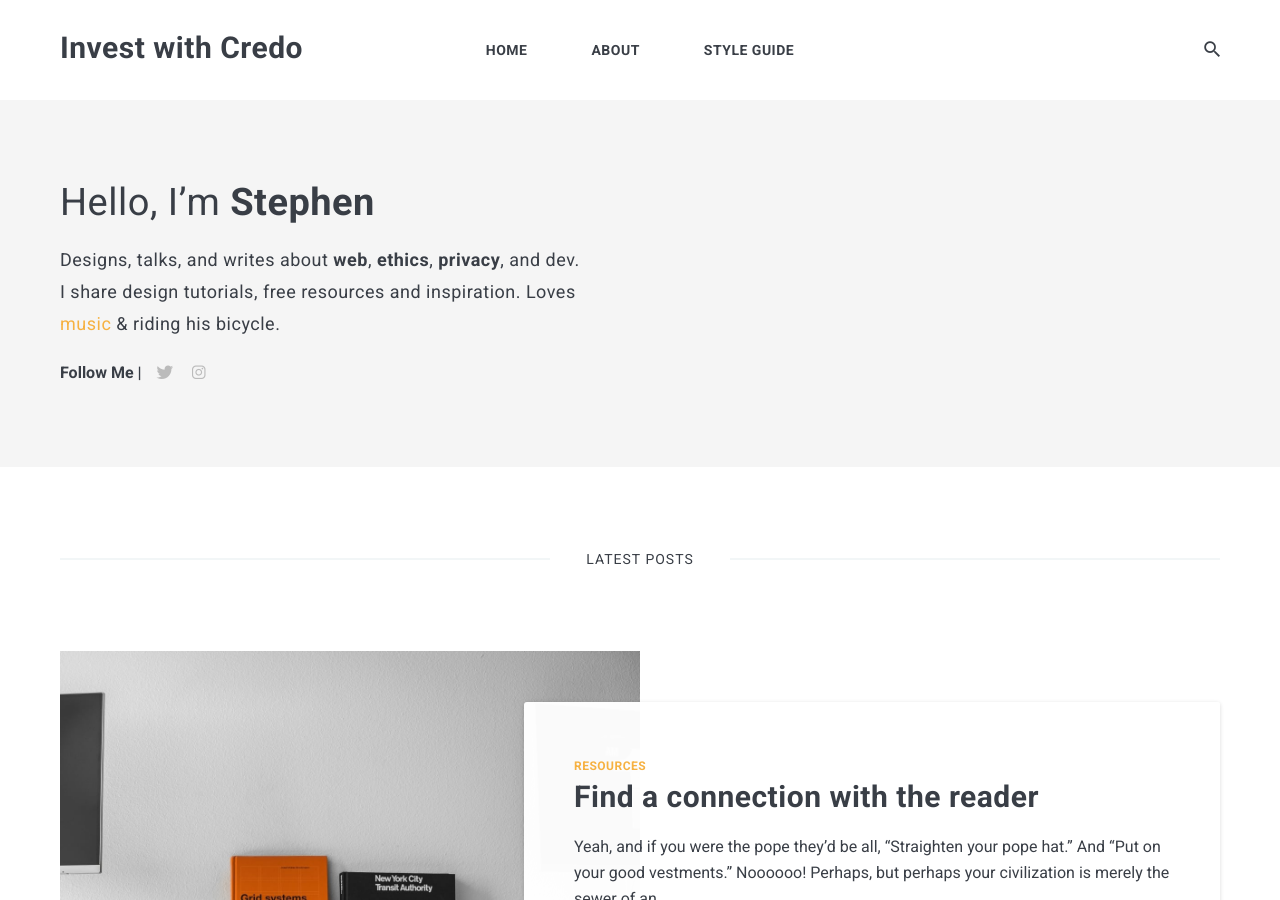
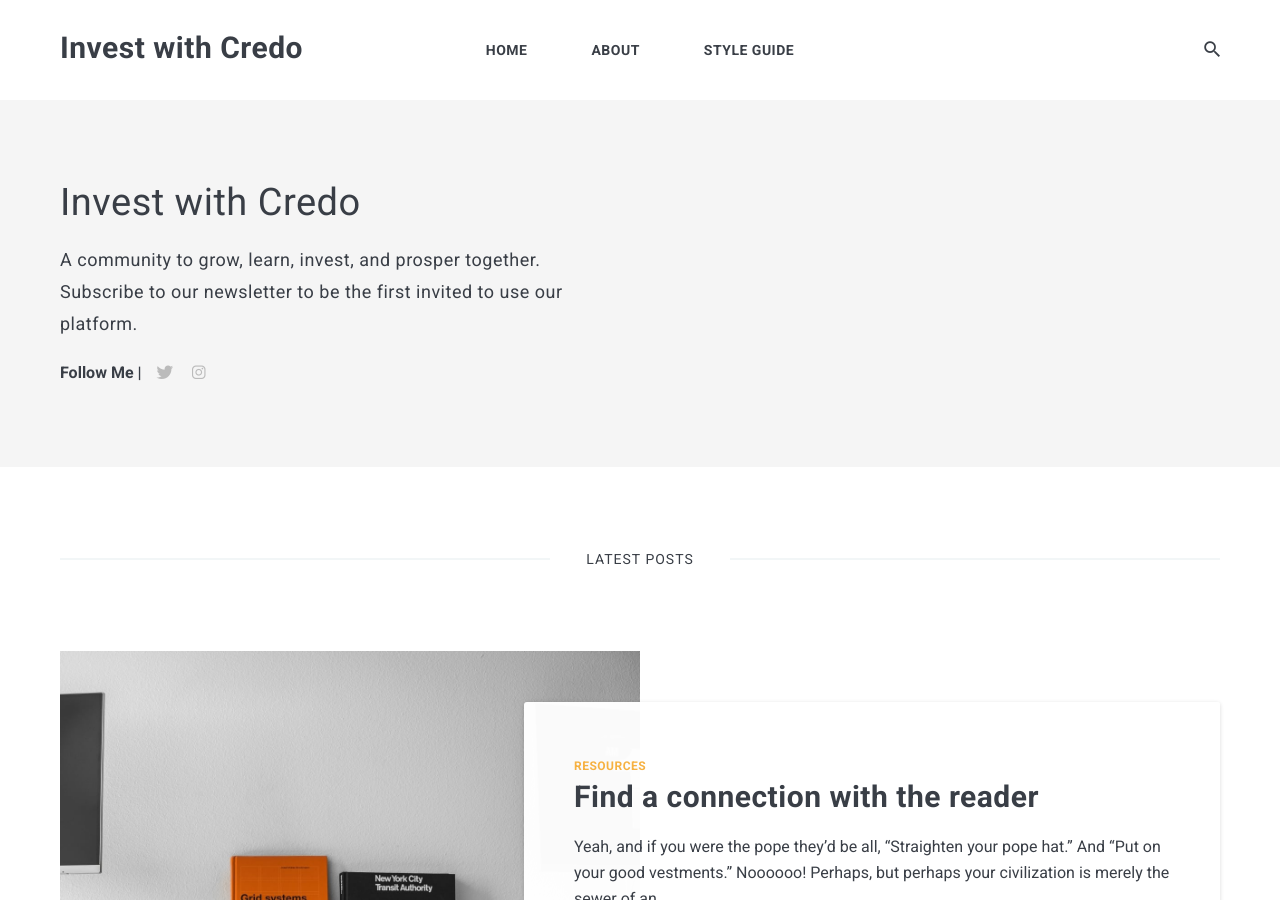
Before and after one commit to investwithcredo/investwithcredo.com, a Jekyll site: the page built from index.html, in a window 1280 px wide and 900 px high. Built offline with Jekyll 4.4.1, drawn with Linux system fonts in a browser that asks for light colours; nearby versions of some CDN libraries; the list of posts is cut into pages by our own code.

Commit message:
Update settings.yml

```diff
--- a/_data/settings.yml
+++ b/_data/settings.yml
@@ -8,10 +8,10 @@ description: Invest, learn, grow, prosper.
 #-------------------------------
 # Author Settings
 author:
-  name: Stephen Woicik
+  name: Invest with Credo
   image: 01.jpg
-  say-hello: Hello, I’m <strong>Stephen</strong>
-  bio: Designs, talks, and writes about <strong>web</strong>, <strong>ethics</strong>, <strong>privacy</strong>, and dev. I share design tutorials, free resources and inspiration. Loves <a href="#">music</a> & riding his bicycle.
+  say-hello: Invest with Credo
+  bio: A community to grow, learn, invest, and prosper together. Subscribe to our newsletter to be the first invited to use our platform.
 
 
 #-------------------------------
```
